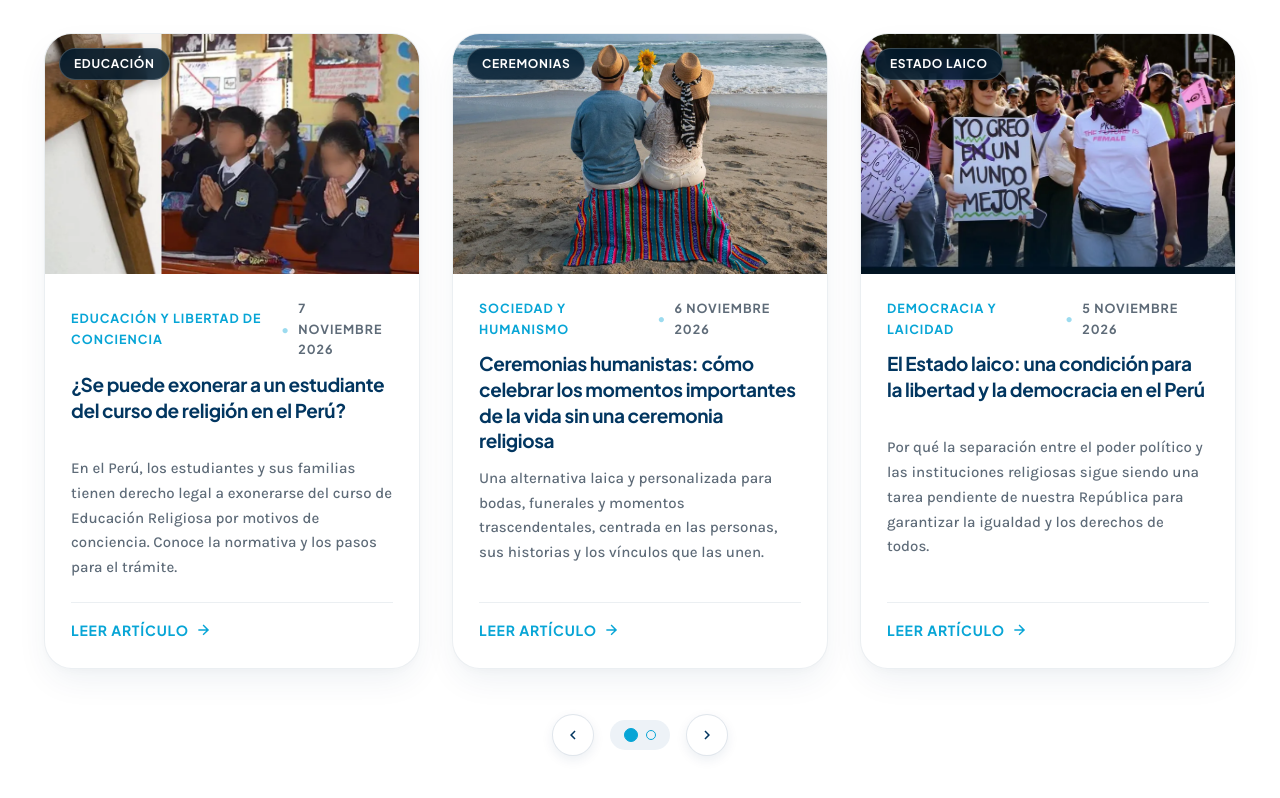
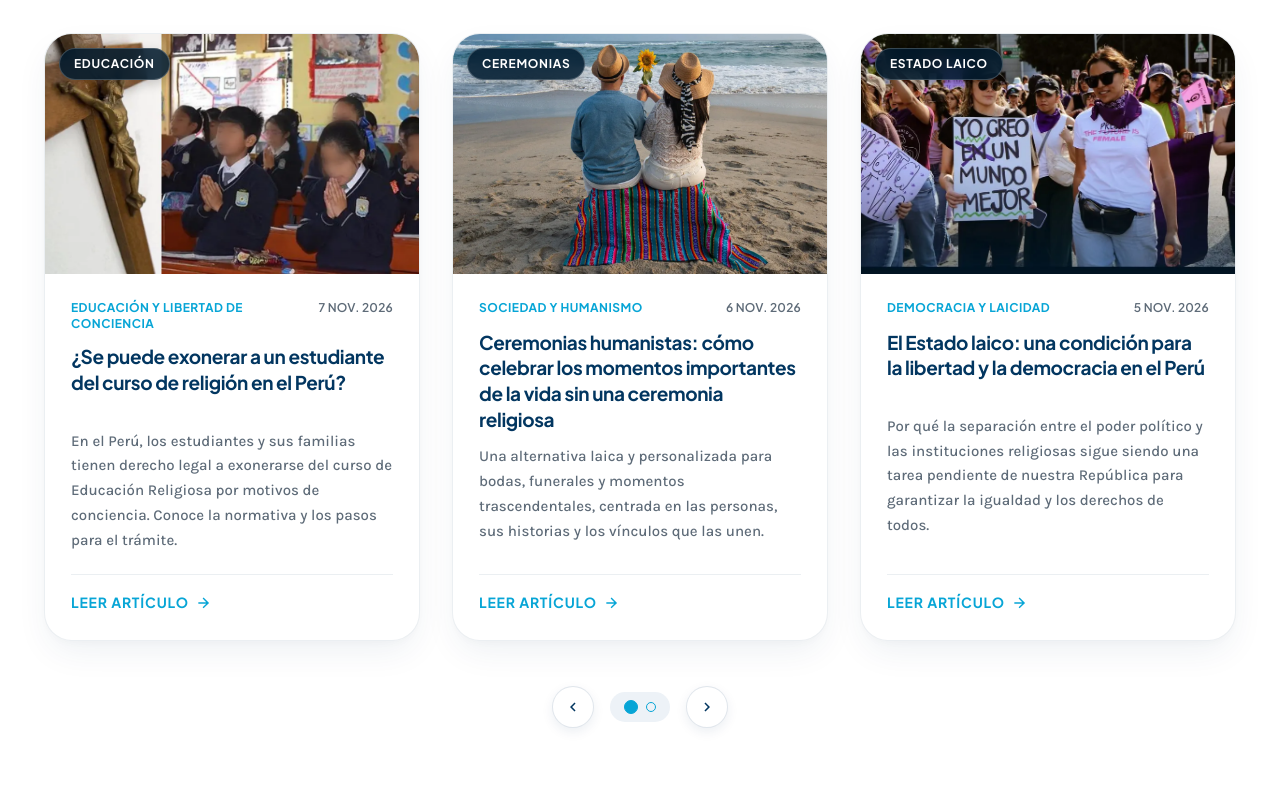
Before and after one commit to AperatPeru/aperat, a plain HTML site: page index.html in a window 1280 px wide. Shown: the part 4178-4976 px from the top of the page. Drawn offline with Linux system fonts and the light colour scheme.

Commit message:
style(blog): optimizar metadatos de tarjetas con fecha abreviada nowrap y distribución en extremos

```diff
--- a/assets/css/main.css
+++ b/assets/css/main.css
@@ -801,27 +801,34 @@
 
 .article-card__meta {
   display: flex;
-  align-items: center;
-  font-family: var(--font-sans-title);
-  font-weight: 700;
-  font-size: 0.78125rem;
+  align-items: baseline;
+  justify-content: space-between;
+  gap: 12px;
+  font-family: var(--font-sans-title);
+  font-weight: 700;
+  font-size: 0.75rem;
   color: var(--color-secondary);
   text-transform: uppercase;
-  letter-spacing: 0.08em;
+  letter-spacing: 0.04em;
   margin-bottom: 12px;
 }
 
 .article-card__meta-tag {
   color: var(--color-secondary);
+  line-height: 1.35;
 }
 
 .article-card__meta-sep {
-  margin: 0 8px;
-  color: rgba(7, 165, 214, 0.4);
+  display: none;
 }
 
 .article-card__meta-date {
   color: var(--color-text-muted);
+  white-space: nowrap;
+  flex-shrink: 0;
+  font-weight: 600;
+  font-size: 0.75rem;
+  letter-spacing: 0.02em;
 }
 
 .article-card__title {
--- a/assets/js/main.js
+++ b/assets/js/main.js
@@ -251,7 +251,7 @@ document.addEventListener('DOMContentLoaded', () => {
       imageAlt: 'Estudiantes en el aula escolar peruana',
       url: 'articulos/exoneracion-curso-religion-peru.html',
       date: '2026-11-07',
-      dateLabel: '7 Noviembre 2026'
+      dateLabel: '7 nov. 2026'
     },
     {
       id: 'ceremonias-humanistas',
@@ -263,7 +263,7 @@ document.addEventListener('DOMContentLoaded', () => {
       imageAlt: 'Ceremonia humanista en el Perú',
       url: 'articulos/ceremonias-humanistas.html',
       date: '2026-11-06',
-      dateLabel: '6 Noviembre 2026'
+      dateLabel: '6 nov. 2026'
     },
     {
       id: 'estado-laico-peru',
@@ -275,7 +275,7 @@ document.addEventListener('DOMContentLoaded', () => {
       imageAlt: 'Marcha en Lima por la defensa del Estado Laico',
       url: 'articulos/estado-laico-peru.html',
       date: '2026-11-05',
-      dateLabel: '5 Noviembre 2026'
+      dateLabel: '5 nov. 2026'
     },
     {
       id: 'humanismo-laico',
@@ -287,7 +287,7 @@ document.addEventListener('DOMContentLoaded', () => {
       imageAlt: 'Asamblea de la comunidad de APERAT y Humanists International en Lima',
       url: 'articulos/humanismo-laico.html',
       date: '2026-11-04',
-      dateLabel: '4 Noviembre 2026'
+      dateLabel: '4 nov. 2026'
     },
     {
       id: 'por-que-no-creo-en-dios',
@@ -299,7 +299,7 @@ document.addEventListener('DOMContentLoaded', () => {
       imageAlt: 'Bertrand Russell, filósofo y matemático humanista',
       url: 'articulos/por-que-no-creo-en-dios.html',
       date: '2026-11-03',
-      dateLabel: '3 Noviembre 2026'
+      dateLabel: '3 nov. 2026'
     }
   ];
 
@@ -360,7 +360,6 @@ document.addEventListener('DOMContentLoaded', () => {
             <div class="article-card__body">
               <div class="article-card__meta">
                 <span class="article-card__meta-tag">${art.category}</span>
-                <span class="article-card__meta-sep" aria-hidden="true">•</span>
                 <time class="article-card__meta-date" datetime="${art.date}">${art.dateLabel}</time>
               </div>
               <h3 class="article-card__title">
--- a/index.html
+++ b/index.html
@@ -37,7 +37,7 @@
     rel="stylesheet">
 
   <!-- Hojas de Estilo Vanilla Modernas -->
-  <link rel="stylesheet" href="assets/css/main.css?v=2027.8">
+  <link rel="stylesheet" href="assets/css/main.css?v=2027.9">
 </head>
 
 <body>
@@ -908,7 +908,7 @@
   </button>
 
   <!-- Script Vanilla Principal Moderno -->
-  <script src="assets/js/main.js?v=2026.9"></script>
+  <script src="assets/js/main.js?v=2026.10"></script>
 </body>
 
 </html>
```
